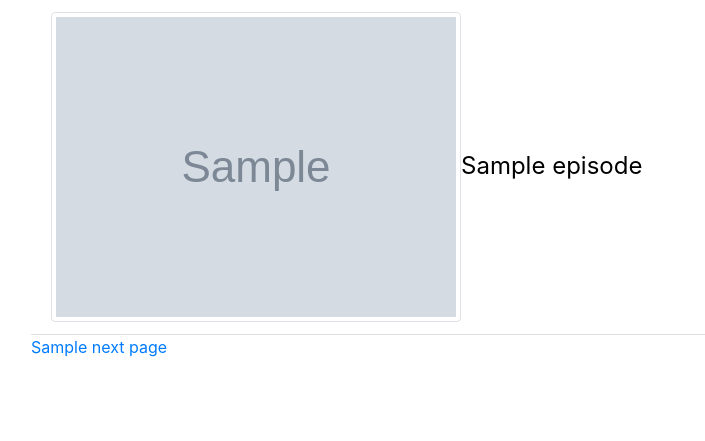
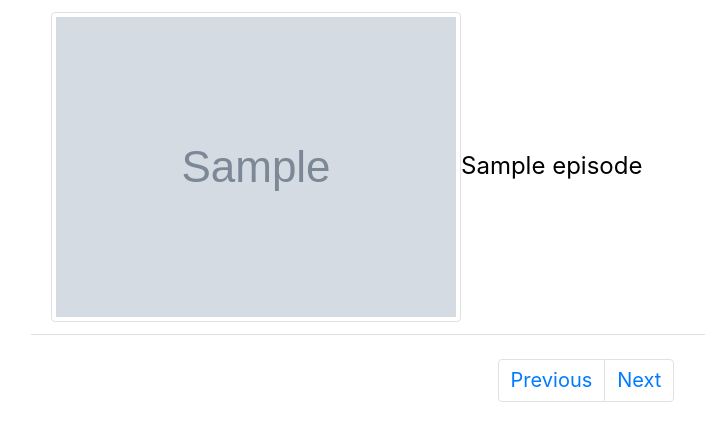
Before and after one commit to cangkevin/asain-show-rss-website-wrapper, a Flask app: template website/templates/listing/episodes.html in a window 1280 px wide. Shown: the part 121-562 px from the top of the page, without its empty margins (54-759 px from the left). Run offline with Flask 2, Linux system fonts and the light colour scheme; the template is opened without the code that fills it: most values are stand-ins (such as "Sample title", 1, 10 or a date in 2020); grey boxes marked "Sample" are stand-in pictures; some libraries are stand-ins or nearby versions.

Commit message:
add pagination for shows and episodes

```diff
--- a/website/templates/listing/episodes.html
+++ b/website/templates/listing/episodes.html
@@ -16,7 +16,21 @@
             </li>
         {% endfor %}
     </ul>
+    <br>
     {% if next_page %}
-        <a href="{{ url_for('listing.episodes', show_id=next_page.url.film[0], page_num=next_page.url.page[0]) }}">{{ next_page.title }}</a>
-    {% endif %}
+    <nav aria-label="Shows display pages">
+        <ul class="pagination justify-content-center">
+            {% if next_page.url.page[0]|int - 1 != 1 %}
+            <li class="page-item">
+                <a class="page-link text-bigger"
+                    href="{{ url_for('listing.episodes', show_id=next_page.url.film[0], page_num=next_page.url.page[0]|int-1) }}">Previous</a>
+            </li>
+            {% endif %}
+            <li class="page-item">
+                    <a class="page-link text-bigger"
+                        href="{{ url_for('listing.episodes', show_id=next_page.url.film[0], page_num=next_page.url.page[0]) }}">Next</a>
+            </li>
+        </ul>
+    </nav>
+{% endif %}
 {% endblock %}
```
Also changed, not shown: website/templates/listing/shows.html (+16 -2 lines).
